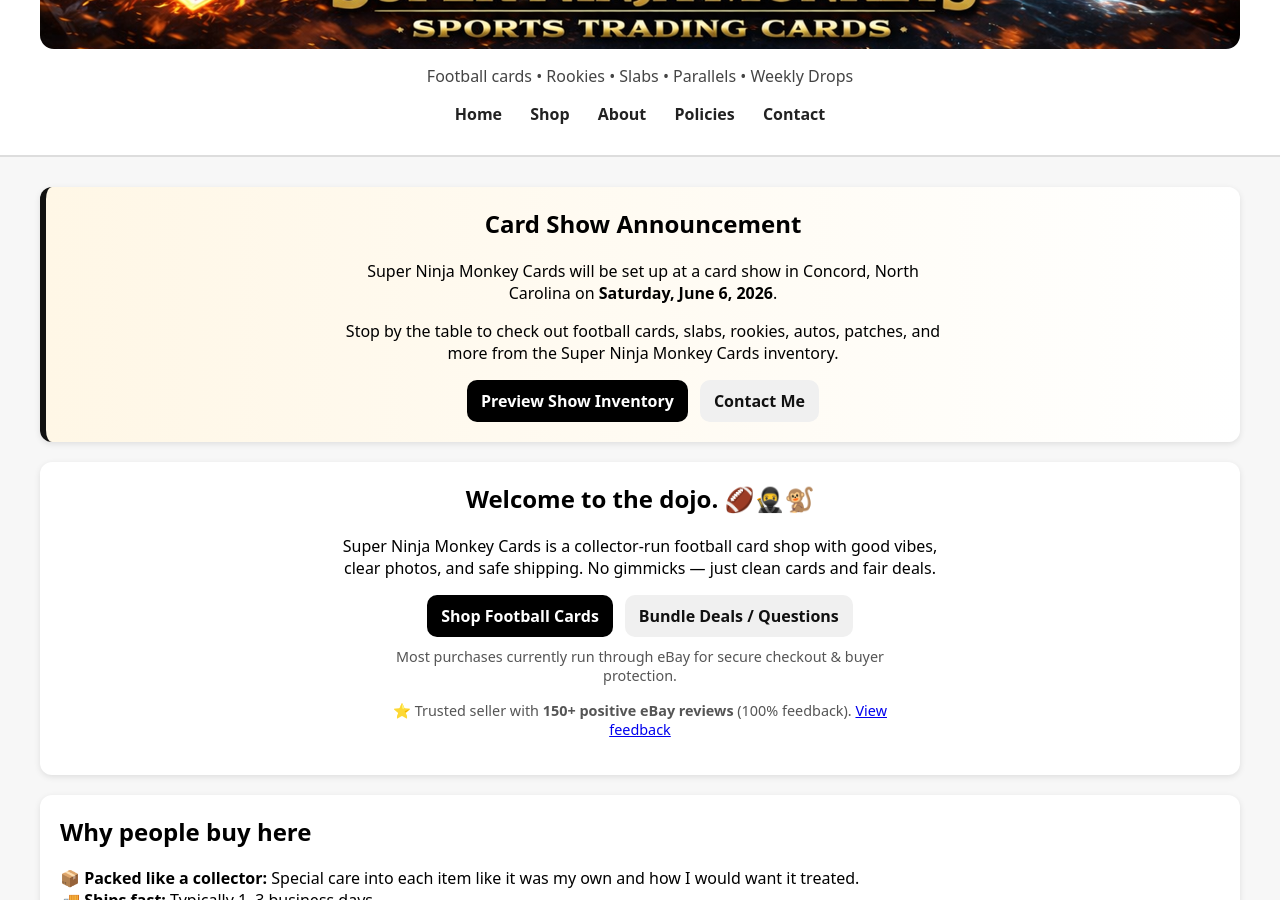
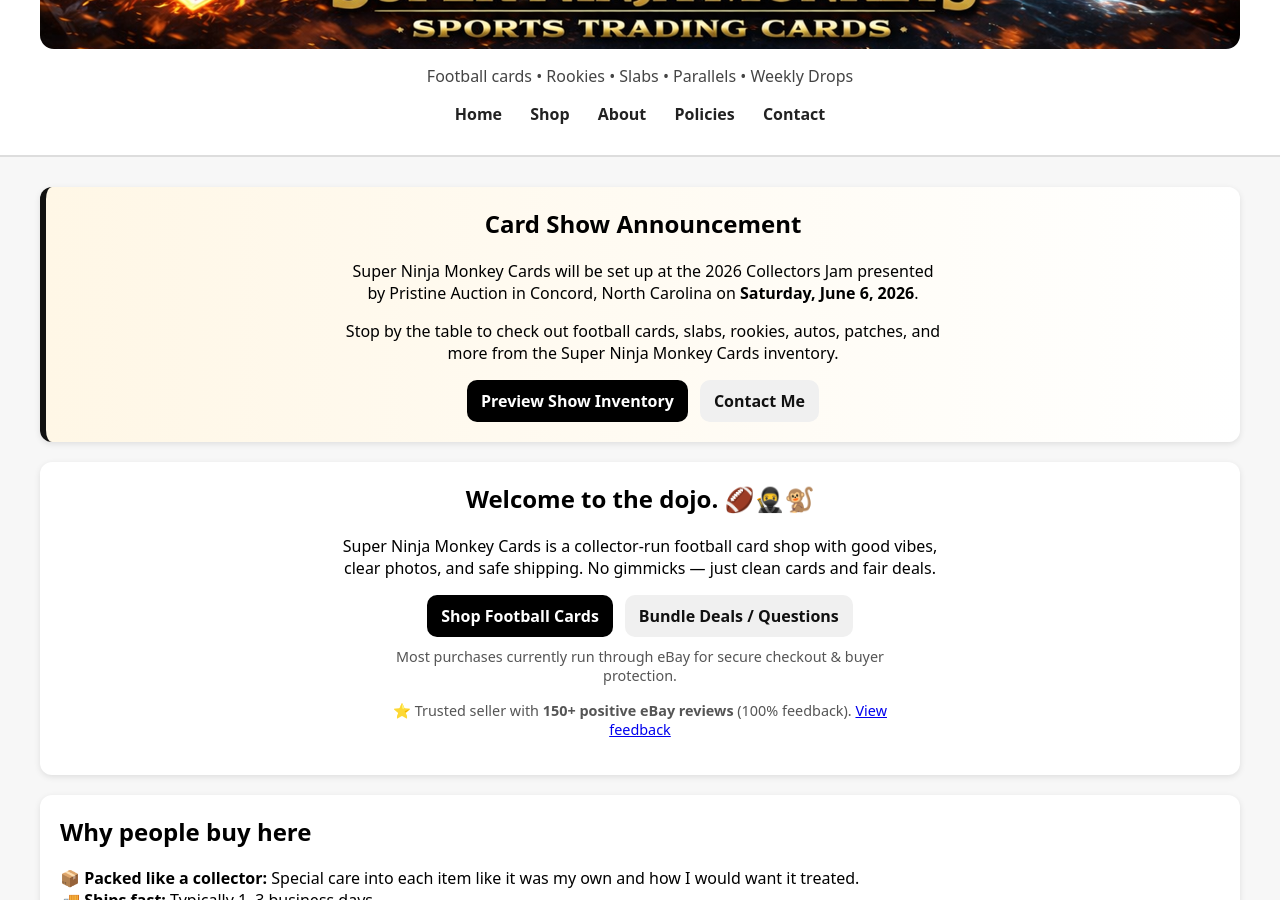
Before and after one commit to Daemek111/superninjamonkeys.com, a Jekyll site: the page index.html, which Jekyll copies as it is, in a window 1280 px wide and 900 px high, scrolled down 341 px. Built offline with Jekyll 4.4.1, drawn with Linux system fonts in a browser that asks for light colours.

Commit message:
Update index.html

```diff
--- a/index.html
+++ b/index.html
@@ -44,7 +44,7 @@
     <section class="card hero highlight">
   <h2>Card Show Announcement</h2>
   <p>
-    Super Ninja Monkey Cards will be set up at a card show in Concord, North Carolina
+    Super Ninja Monkey Cards will be set up at the 2026 Collectors Jam presented by Pristine Auction in Concord, North Carolina
     on <b>Saturday, June 6, 2026</b>.
   </p>
   <p>
```
